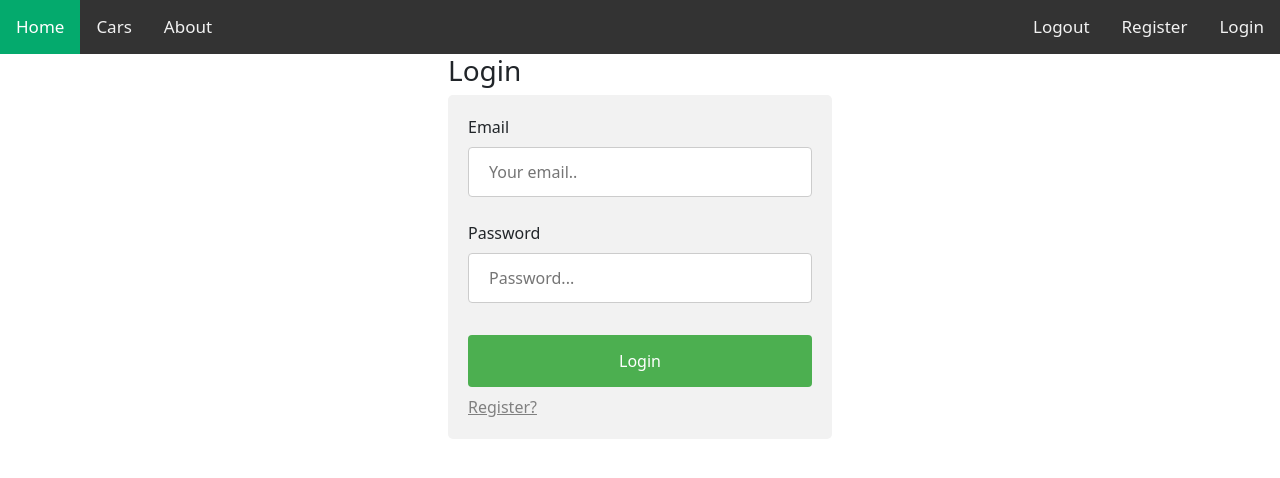
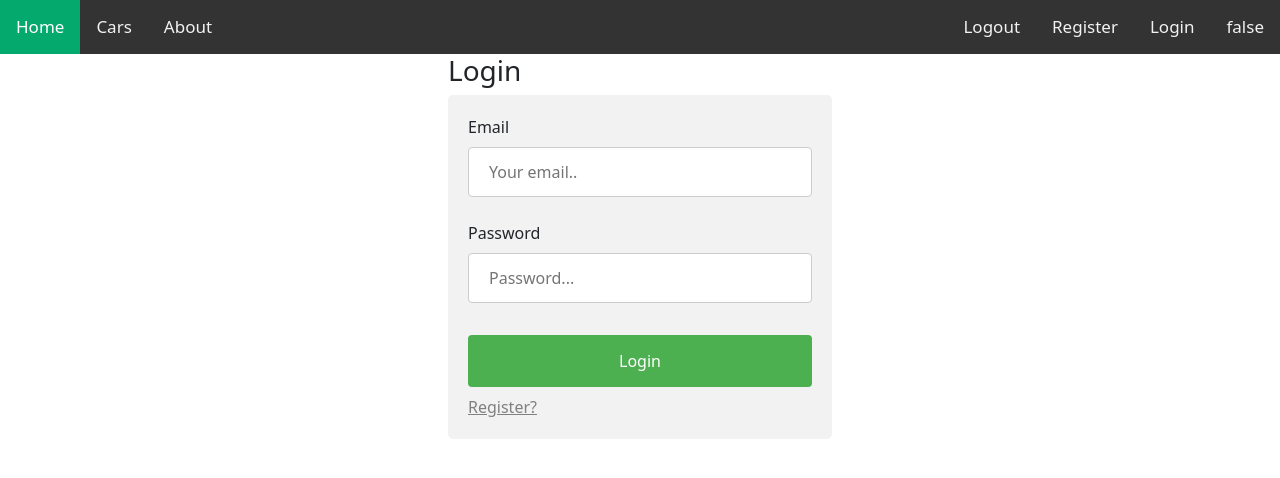
Before and after one commit to BorislavChavdarov/angular-project, an Angular app in the folder angular-project/: page /login in a window 1280 px wide. Shown: the top 478 px of the page. Built offline with nearby package versions, Linux system fonts and the light colour scheme.

Commit message:
save access token

```diff
--- a/angular-project/src/app/auth.service.ts
+++ b/angular-project/src/app/auth.service.ts
@@ -1,6 +1,6 @@
 import { HttpClient } from '@angular/common/http';
 import { Injectable } from '@angular/core';
-import { Observable, tap } from 'rxjs';
+import { BehaviorSubject, Observable, of, Subject, tap } from 'rxjs';
 import { environment } from 'src/environments/environment';
 import { IUser } from './core/interfaces/user';
 
@@ -8,7 +8,12 @@ import { IUser } from './core/interfaces/user';
   providedIn: 'root'
 })
 export class AuthService {
+  private loggedIn = false;
+  private logger = new BehaviorSubject<boolean>(false);
 
+  isLoggedIn(): Observable<boolean> {
+    return this.logger.asObservable();
+  }
   constructor(private httpClient: HttpClient) { }
 
 
@@ -17,7 +22,10 @@ export class AuthService {
     .post<IUser>(`${environment.apiUrl}/users/login`, userData, {})
     .pipe(tap(res => {
       const user = JSON.stringify(res);
+
       localStorage.setItem("currentUser", user)
+      this.loggedIn = true;
+    this.logger.next(this.loggedIn);
     }))
 
   }
@@ -30,9 +38,7 @@ export class AuthService {
     }))
 
   }
-  isLoggedIn():boolean | any {
-        console.log("ISLOGGEDIN")
-  }
+
 //   register- {
 //     "email": "asd@email.com",
 //     "password": "asd123",
--- a/angular-project/src/app/core/header/header.component.html
+++ b/angular-project/src/app/core/header/header.component.html
@@ -3,7 +3,7 @@
   <a routerLink="cars">Cars</a>
   <!-- <a href="#contact">Contact</a> -->
   <a routerLink="about-us">About</a>
-
+<a class="f-right">{{isLoggedIn | async}}</a>
   <a class="f-right" routerLink="login">Login</a>
   <a class="f-right" routerLink="register">Register</a>
   <a class="f-right">Logout</a>
--- a/angular-project/src/app/core/header/header.component.ts
+++ b/angular-project/src/app/core/header/header.component.ts
@@ -1,4 +1,6 @@
 import { Component, OnInit } from '@angular/core';
+import { Observable, tap } from 'rxjs';
+import { AuthService } from 'src/app/auth.service';
 
 @Component({
   selector: 'app-header',
@@ -6,10 +8,14 @@ import { Component, OnInit } from '@angular/core';
   styleUrls: ['./header.component.css']
 })
 export class HeaderComponent implements OnInit {
-
-  constructor() { }
+  isLoggedIn: Observable<boolean> = this.authService.isLoggedIn();
+  constructor(private authService: AuthService, ) { }
 
   ngOnInit(): void {
+ this.isLoggedIn.subscribe(
+  x => console.log('Observer got a next value: ' + x),
+
+);
   }
 
 }
```
